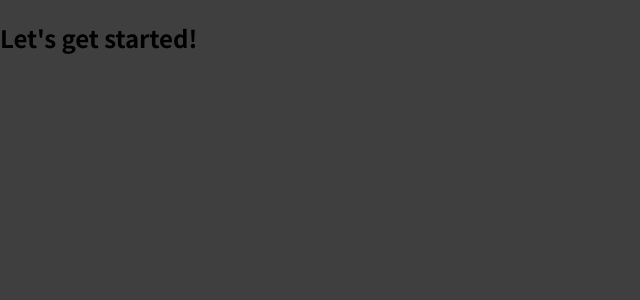
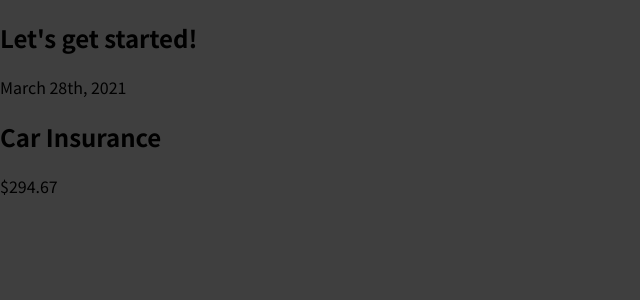
Before and after one commit to ndy-lopez/react-expense-tracker, a JavaScript app: page / in a window 1280 px wide. Shown: the top 300 px of the page, without its empty margins (0-640 px from the left). Built offline with nearby package versions, Linux system fonts and the light colour scheme.

Commit message:
add first component (ExpenseItem) and tested

```diff
--- a/src/App.js
+++ b/src/App.js
@@ -1,7 +1,10 @@
+import ExpenseItem from './components/ExpenseItem';
+
 function App() {
   return (
     <div>
       <h2>Let's get started!</h2>
+      <ExpenseItem />
     </div>
   );
 }
--- /dev/null
+++ b/src/components/ExpenseItem.js
@@ -0,0 +1,13 @@
+function ExpenseItem() {
+  return (
+    <div>
+      <div>March 28th, 2021</div>
+      <div>
+        <h2>Car Insurance</h2>
+        <div>$294.67</div>
+      </div>
+    </div>
+  );
+}
+
+export default ExpenseItem;
```
